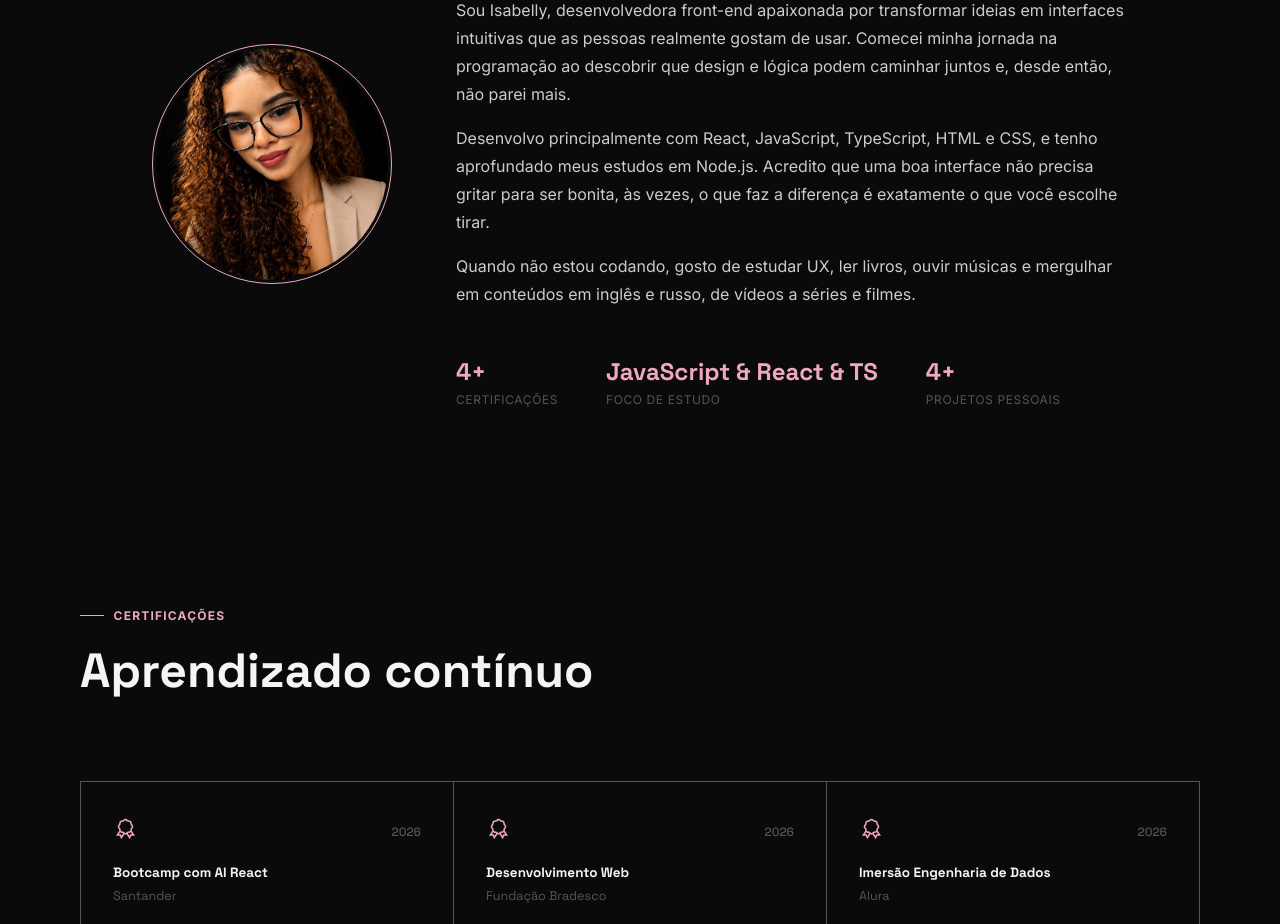
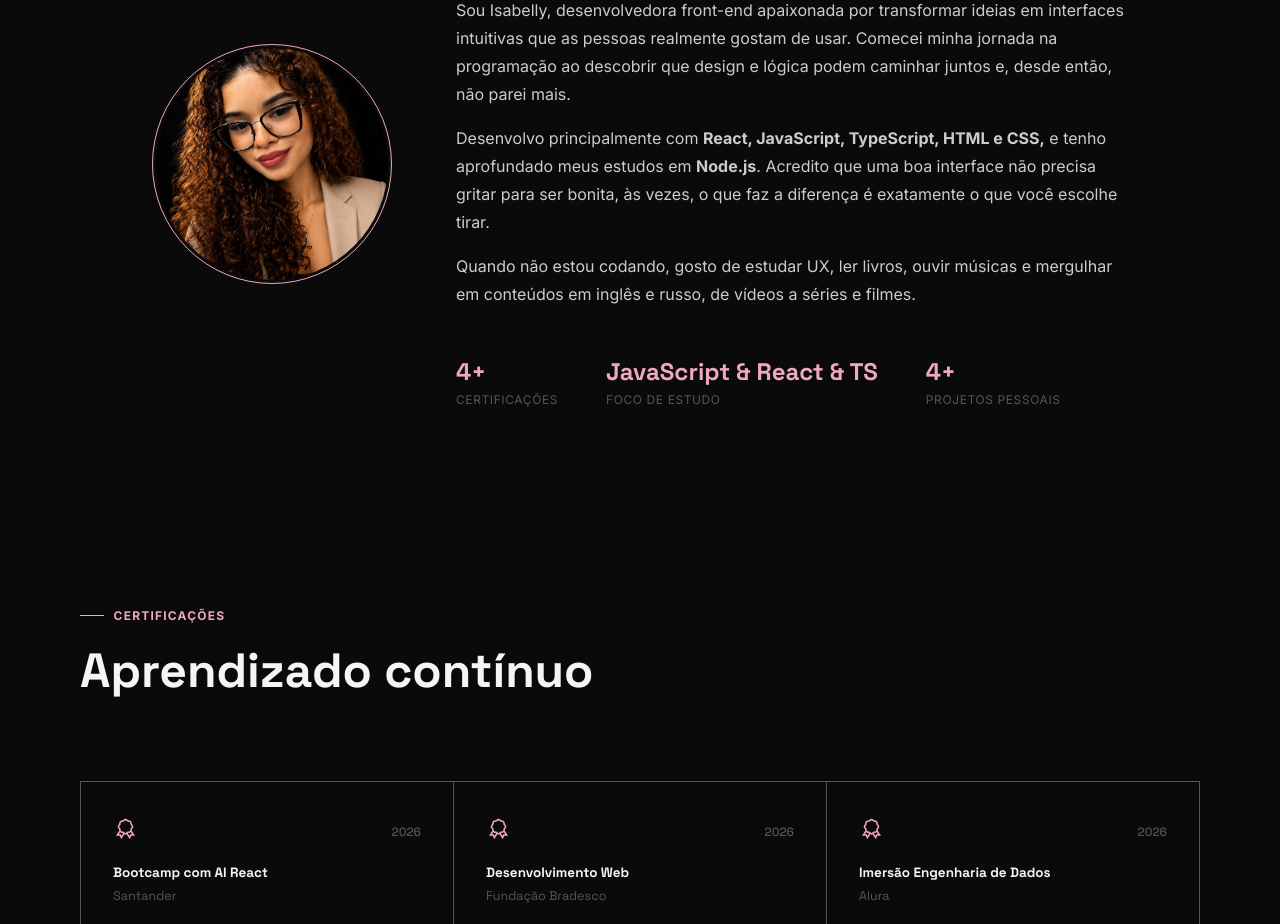
Before and after one commit to isabellyfranklin/portfolio, a React (Vite) app: page / in a window 1280 px wide. Shown: the part 1000-1924 px from the top of the page. Built offline with nearby package versions, Linux system fonts and the light colour scheme.

Commit message:
Nova alteraçoes

```diff
--- a/src/components/About/About.tsx
+++ b/src/components/About/About.tsx
@@ -64,7 +64,7 @@ export function About() {
             </p>
 
             <p className={style.textAbout}>
-              Desenvolvo principalmente com React, JavaScript, TypeScript, HTML e CSS, e tenho aprofundado meus estudos em Node.js. Acredito que uma boa interface não precisa gritar para ser bonita, às vezes, o que faz a diferença é exatamente o que você escolhe tirar.
+              Desenvolvo principalmente com <b>React, JavaScript, TypeScript, HTML e CSS,</b> e tenho aprofundado meus estudos em <b>Node.js</b>. Acredito que uma boa interface não precisa gritar para ser bonita, às vezes, o que faz a diferença é exatamente o que você escolhe tirar.
             </p>
 
             <p className={style.textAbout}>
```
